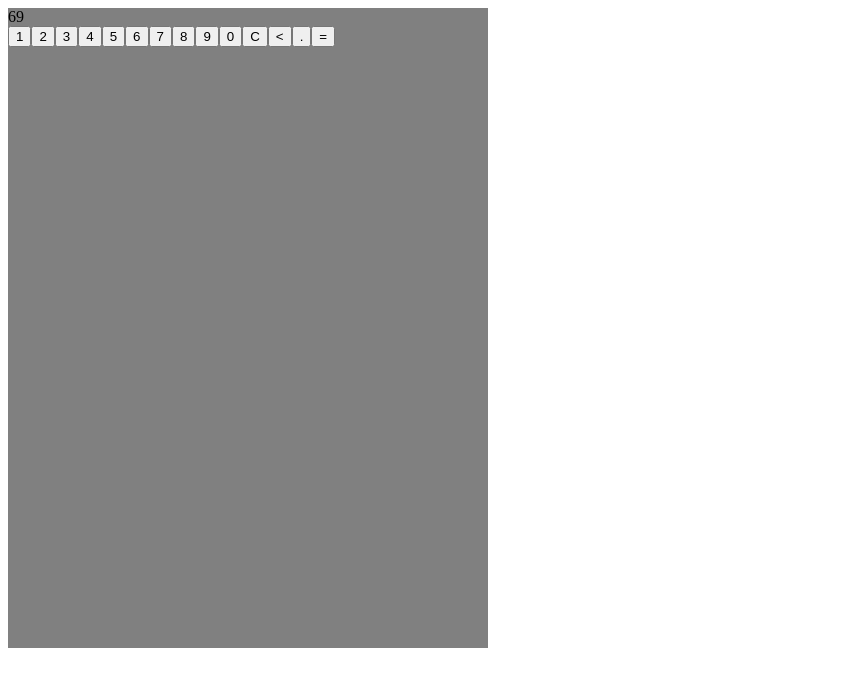
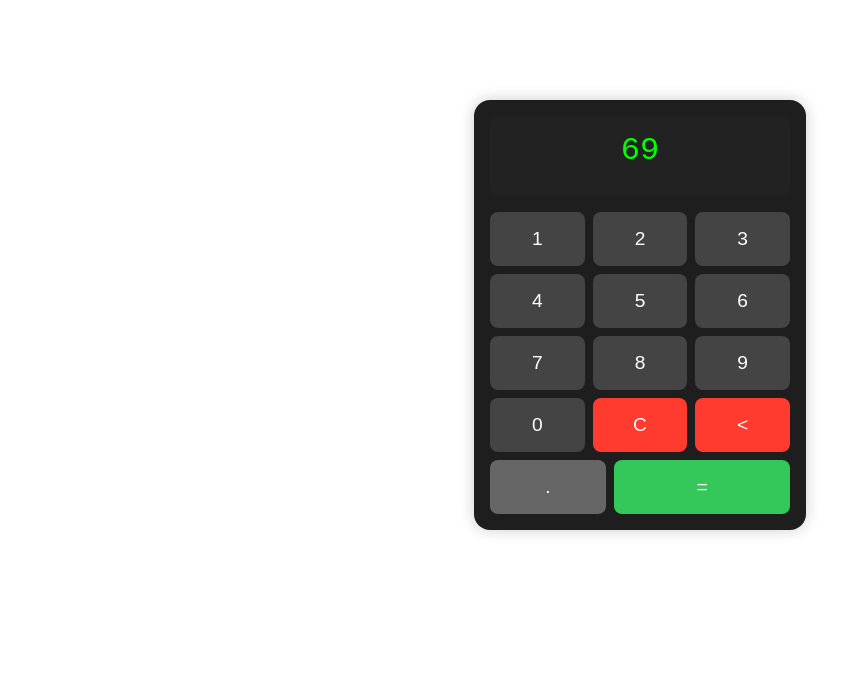
Before and after one commit to FiveMonths2Full/calculator, a plain HTML site: page index.html in a window 1280 px wide. Shown: the whole page, without its empty margins (0-866 px from the left). Drawn offline with Linux system fonts and the light colour scheme.

Commit message:
fix: correct class assignment syntax for buttons in main.js and style.css

```diff
--- a/main.js
+++ b/main.js
@@ -73,25 +73,25 @@ divideButton.textContent ="/";
 //clear button
 const clearButton = document.createElement("button");
 //class
-clearButton.classList.add ="btn", "clear";
+clearButton.classList.add("btn", "clear");
 //text
 clearButton.textContent = "C";
 //delete button
 const delButton = document.createElement("button");
 //class
-delButton.classList.add = "btn", "del";
+delButton.classList.add("btn", "del");
 //text
 delButton.textContent = "<";
 //dot Button
 const dotButton = document.createElement("button");
 //class
-dotButton.classList.add = "btn", "dot";
+dotButton.classList.add("btn", "dot");
 //text
 dotButton.textContent = ".";
 //equals button
 const equalsButton = document.createElement("button");
 //class
-equalsButton.classList.add ="btn", "equals";
+equalsButton.classList.add("btn", "equals");
 //text
 equalsButton.textContent = "=";
 
@@ -99,7 +99,7 @@ equalsButton.textContent = "=";
 //number display
 const calcDisplay = document.createElement("div");
 //class
-calcDisplay.classList.add ="calcDisplay"
+calcDisplay.classList.add("calcDisplay")
 //example text
 calcDisplay.textContent = "69";
 
@@ -122,4 +122,4 @@ btnContainer.appendChild(zeroButton);
 btnContainer.appendChild(clearButton);
 btnContainer.appendChild(delButton);
 btnContainer.appendChild(dotButton);
-btnContainer.appendChild(equalsButton);
+btnContainer.appendChild(equalsButton)
--- a/style.css
+++ b/style.css
@@ -1,7 +1,68 @@
 .calculator {
-    display: flex;
-    width: 480px;
-    height: 640px;
-    background-color: grey;
-    flex-direction: column;
+  width: 300px;
+  margin: 100px auto;
+  padding: 1rem;
+  border-radius: 1rem;
+  background-color: #1e1e1e;
+  display: flex;
+  flex-direction: column;
+  gap: 1rem;
+  box-shadow: 0 0 15px rgba(0, 0, 0, 0.2);
 }
+
+.calcDisplay {
+  background-color: #222;
+  color: #0f0;
+  font-size: 2rem;
+  padding: 1rem;
+  text-align: right;
+  border-radius: 0.5rem;
+  min-height: 3rem;
+  font-family: 'Courier New', monospace;
+  transition: all 0.2s ease-in-out;
+}
+
+.calculator > div {
+  display: flex;
+  flex-wrap: wrap;
+  gap: 0.5rem;
+  justify-content: center;
+}
+.btn {
+  flex: 1 0 27%; /* grow, shrink, base width — around 4 per row */
+  padding: 1rem;
+  font-size: 1.2rem;
+  border: none;
+  border-radius: 0.5rem;
+  cursor: pointer;
+  color: white;
+  background-color: #333;
+  transition: background-color 0.2s ease;
+  text-align: center;
+}
+
+.btn:hover {
+  background-color: #444;
+}
+
+.num {
+  background-color: #444;
+}
+
+.operator {
+  background-color: #ff9500;
+}
+
+.equals {
+  background-color: #34c759;
+  flex: 1 0 47%; /* span 2 slots */
+}
+
+.clear,
+.del {
+  background-color: #ff3b30;
+}
+
+.dot {
+  background-color: #666;
+}
```
